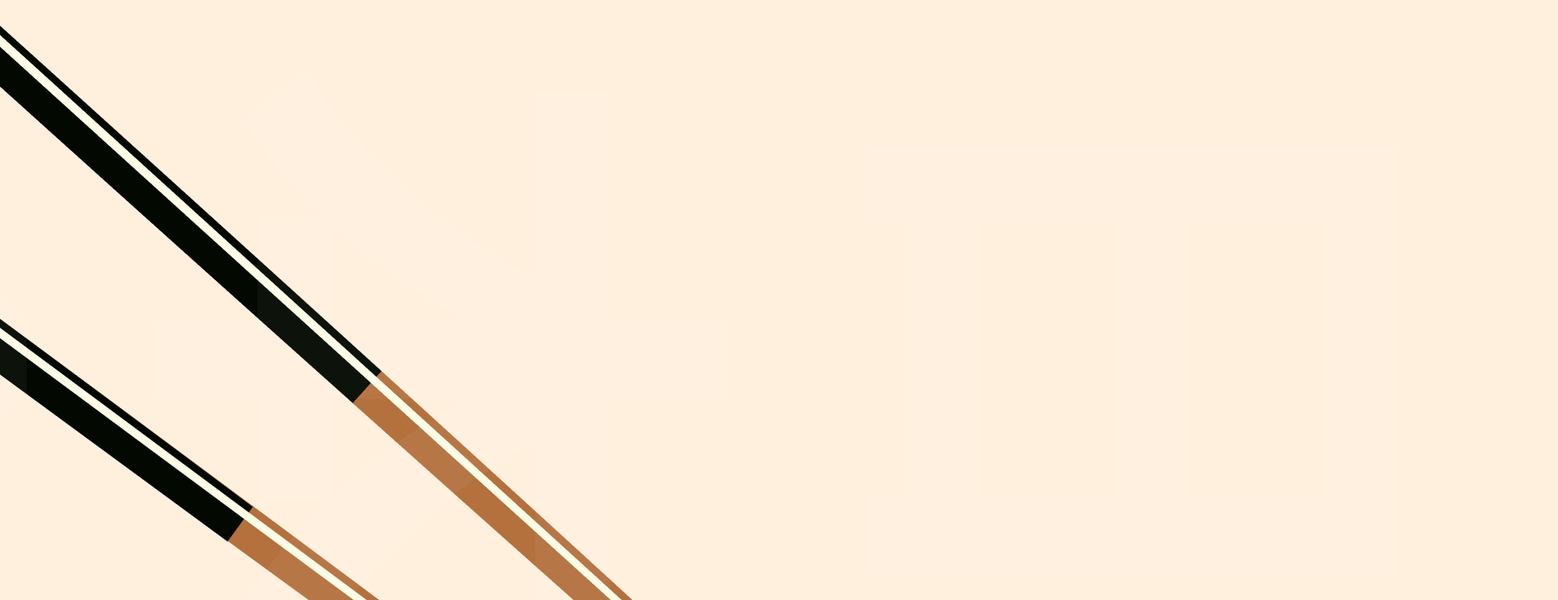
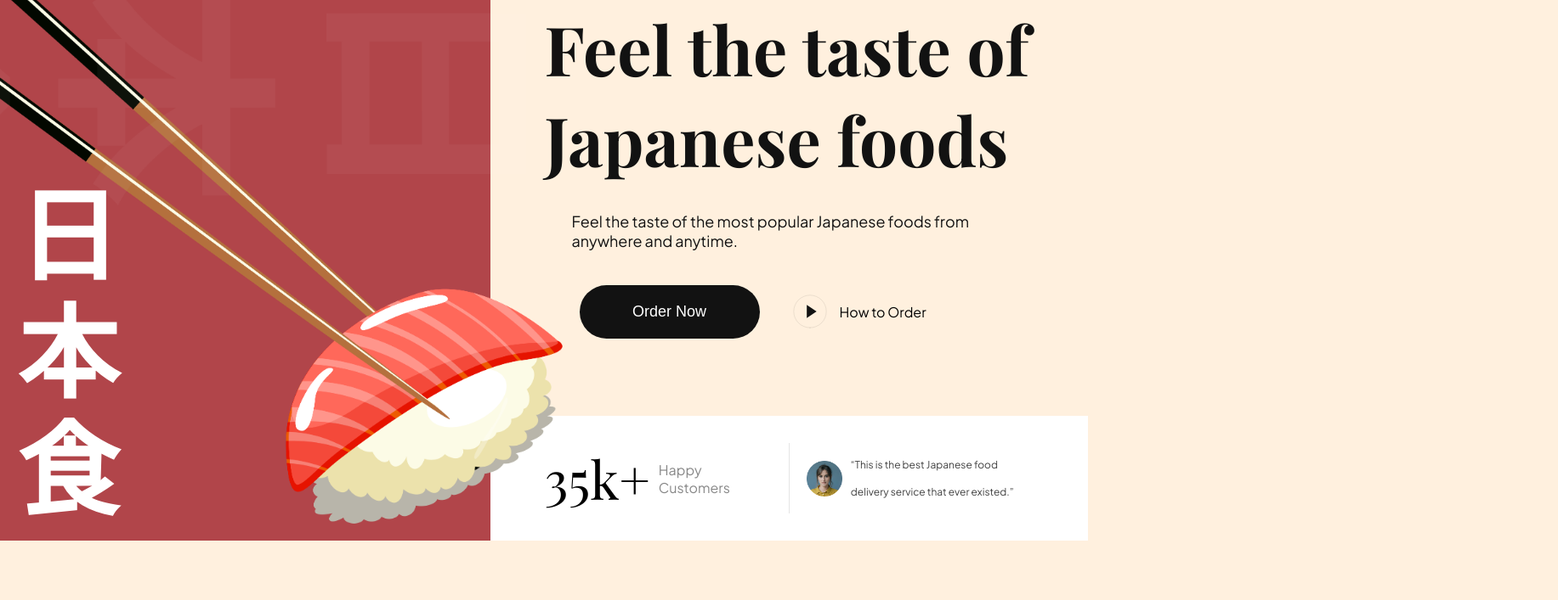
Before and after one commit to fabortwell/Sushi_Landing_Page, a website built with Vite: page index.html in a window 1280 px wide. Shown: the part 157-864 px from the top of the page at 85% size, 1833 px wide, since content can reach past the window. After the commit the page ends 800 px from the top, so only its background shows below. Built offline with nearby package versions, Linux system fonts and the light colour scheme.

Commit message:
styled hero section

```diff
--- /dev/null
+++ b/css/sections/footer.css
@@ -0,0 +1,175 @@
+.hero {
+  display: flex;
+  min-height: calc(100vh - 74px);
+  overflow: hidden;
+}
+
+.hero-image {
+  flex: 1;
+  display: flex;
+  flex-direction: column;
+
+  position: relative;
+  z-index: 5
+}
+
+.hero-image img {
+  width: 120%;
+  height: 100%;
+  object-fit: contain;
+}
+
+.hero-image__overlay {
+  position: absolute;
+  inset: 0;
+  width: 100%;
+
+  background-color: var(--primary-color);
+  z-index: -1;
+}
+
+.hero-image h2 {
+  position: absolute;
+  bottom: 0;
+  padding: 20px;
+
+  font-family: var(--playfair-display);
+  font-weight: 700;
+  font-size: 120px;
+  line-height: 138px;
+  color: #fff;
+}
+
+.hero-content {
+  flex: 1.22;
+  display: flex;
+  justify-content: space-between;
+  flex-direction: column;
+}
+
+.hero-content-info {
+  padding: 64px;
+  flex: 1;
+  display: flex;
+  justify-content: center;
+  flex-direction: column;
+}
+
+.hero-content-info h1 {
+  font-size: 80px;
+  font-weight: 600px;
+  font-family: var(--playfair-display);
+  color: var(--secondary-color);
+}
+
+.hero-content-info p {
+  margin: 32px 0 0 32px;
+
+  font-family: var(--plus-jakarta-sans);
+  color: var(--secondary-color);
+  font-size: 18px;
+  font-weight: 400;
+}
+
+.hero-content__buttons {
+  margin: 41px 0 0 41px;
+
+  display: flex;
+  flex-wrap: wrap;
+  gap: 36px;
+}
+
+.hero-content__order-button {
+  padding: 20px;
+  border-radius: 36px;
+  min-width: 212px;
+  outline: none;
+  border: none;
+  background: var(--secondary-color);
+
+  cursor: pointer;
+
+  color: #fff;
+  font-weight: 500;
+  font-size: 18px;
+  line-height: 23px;
+}
+
+.hero-content__play-button {
+  border: none;
+  outline: none;
+  background: transparent;
+
+  display: flex;
+  align-items: center;
+
+  font-size: 16px;
+  line-height: 19px;
+  color: var(--black-200);
+  font-family: var(--plus-jakarta-sans);
+
+  cursor: pointer;
+}
+
+.hero-content__play-button img {
+  margin-right: 12px;
+
+  width: 46px;
+  height: 46px;
+  object-fit: contain;
+}
+
+.hero-content__testimonial {
+  padding: 32px 64px;
+
+  display: flex;
+  flex-wrap: wrap;
+  gap: 20px;
+
+  background: var(--color-white)
+}
+
+.hero-content__customer {
+  flex: 1;
+  gap: 10px;
+}
+
+.hero-content__customer h4 {
+  font-size: 62px;
+  font-weight: 400;
+  font-family: var(--playfair-display)
+}
+
+.hero-content__customer p {
+  font-size: 16px;
+  font-weight: 400;
+  font-family: var(--plus-jakarta-sans);
+  color: var(--secondary-color);
+  opacity: 0.5;
+}
+
+.hero-content__review {
+  flex: 1;
+  display: flex;
+  align-items: center;
+  gap: 10px;
+
+  padding-left: 20px;
+  border-left: 1px solid rgba(2, 2, 2, 0.1);
+  min-width: 200px;
+}
+
+.hero-content__review img {
+  width: 42px;
+  height: 42px;
+  object-fit: contain;
+}
+
+.hero-content__review p {
+  font-size: 12px;
+  font-weight: 400;
+  line-height: 32px;
+  font-family: var(--plus-jakarta-sans);
+  color: var(--secondary-color);
+  opacity: 0.8
+}
--- a/css/style.css
+++ b/css/style.css
@@ -1,14 +1,14 @@
 @import url("https://fonts.googleapis.com/css2?family=Playfair+Display:wght@400;500;600;700;800;900&display=swap");
 @import url("https://fonts.googleapis.com/css2?family=Plus+Jakarta+Sans:wght@200;300;400;500;600;700;800&display=swap");
 
-/* other css file imports */
+
 @import url("sections/header.css");
-/* @import url("sections/hero.css");
+@import url("sections/hero.css");
 @import url("sections/about.css");
 @import url("sections/popular.css");
 @import url("sections/trending.css");
 @import url("sections/subscribe.css");
-@import url("sections/footer.css"); */
+@import url("sections/footer.css");
 
 :root {
   --playfair-display: "Playfair Display", serif;
```
Also changed, not shown: css/sections/about.css (added), css/sections/hero.css (added), css/sections/popular.css (added), css/sections/subscribe.css (added), css/sections/trending.css (added).
